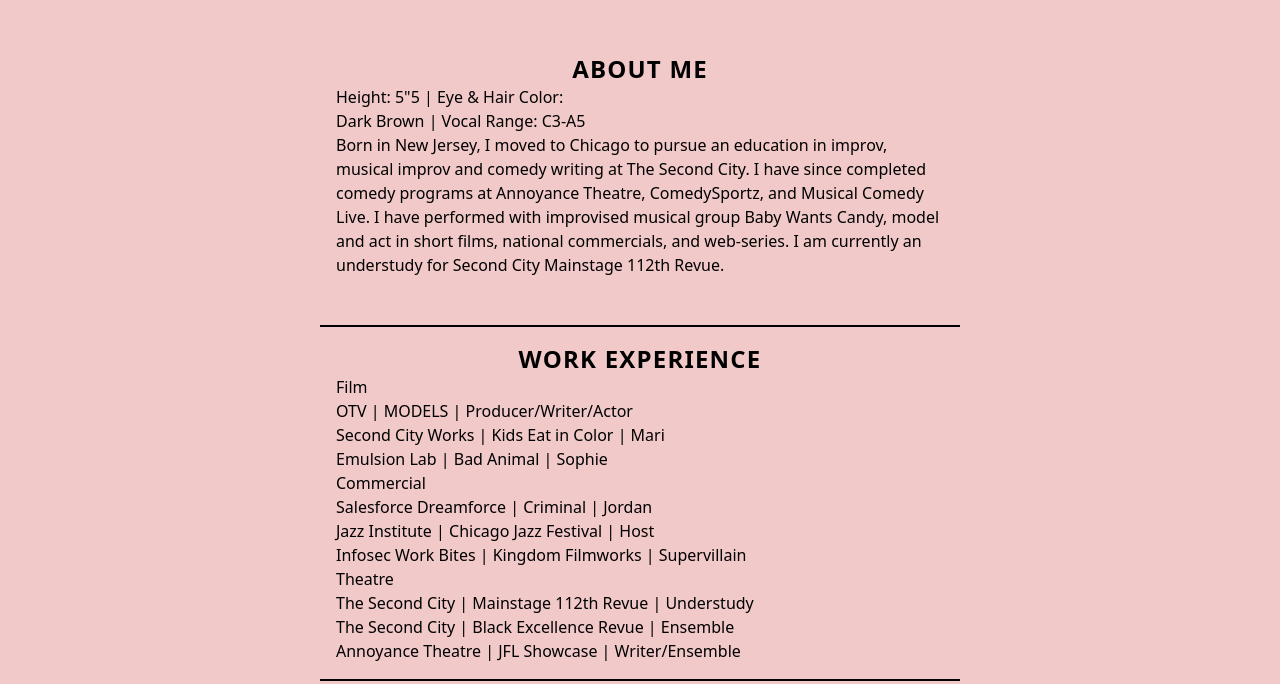
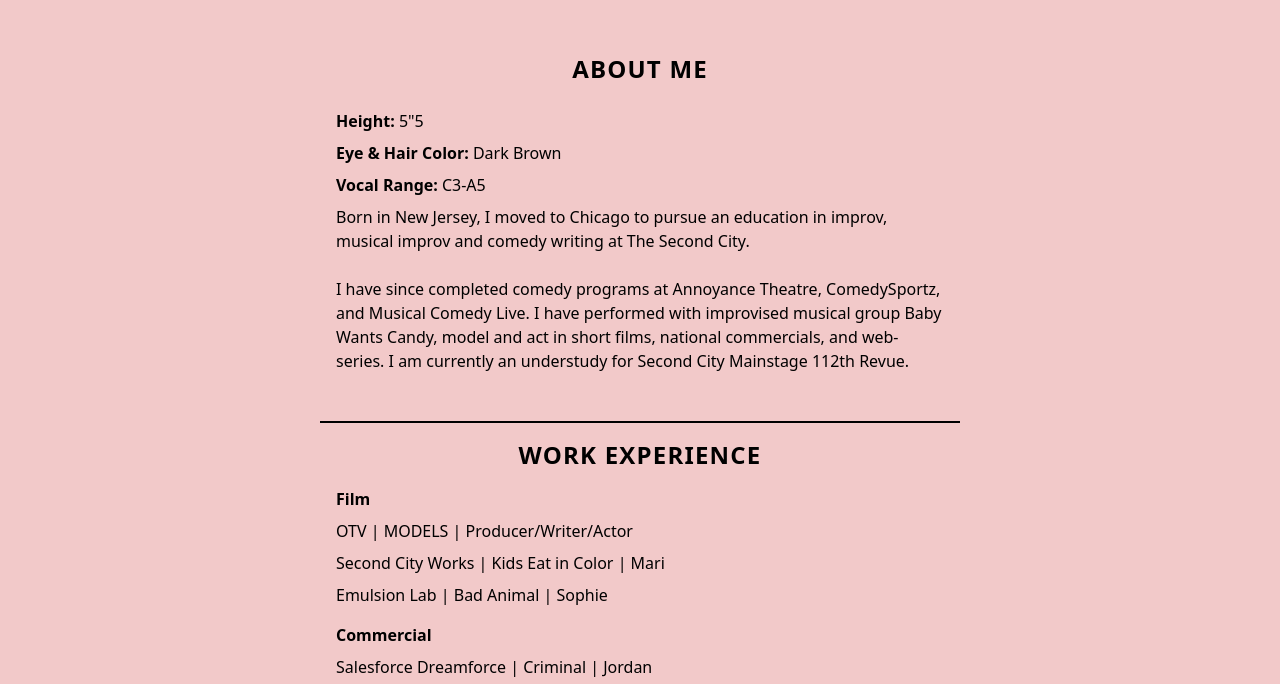
Before and after one commit to Turtlewords/wanjiku_kairu, a website: page resume.html in a window 1280 px wide. Shown: the part 231-915 px from the top of the page. Drawn offline with Linux system fonts and the light colour scheme.

Commit message:
fortmat resume page

```diff
--- a/resume.html
+++ b/resume.html
@@ -57,17 +57,18 @@
             <h1 class="resume__title py-4 w-4/5 text-center text-2xl font-bold border-10 tracking-wider my-10 max-w-140">RESUME</h1>
 
             <!-- About Me -->
-            <section class="resume__about-me border-b-2 border-black p-4 w-4/5 max-w-160">
-                <h2 class="resume__about__title text-center border-none text-2xl font-bold tracking-wider">ABOUT ME</h2>
-                <p class="about__height-eye">Height: 5"5   |   Eye & Hair Color:</p>
-                <p class="about__color-vocal-range">Dark Brown   |   Vocal Range: C3-A5</p>
-                <p class="resume__about-copy mb-8">Born in New Jersey, I moved to Chicago to pursue an education in improv, musical improv and comedy writing at The Second City. I have since completed comedy programs at Annoyance Theatre, ComedySportz, and Musical Comedy Live. I have performed with improvised musical group Baby Wants Candy, model and act in short films, national commercials, and web-series. I am currently an understudy for Second City Mainstage 112th Revue.</p>
+            <section class="resume__about-me border-b-2 border-black p-4 w-4/5 max-w-160 flex flex-col gap-2">
+                <h2 class="resume__about__title text-center border-none text-2xl font-bold tracking-wider mb-4">ABOUT ME</h2>
+                <p class="about__height"><strong>Height:</strong> 5"5</p>
+                <p class="about__hair-eyes"><strong>Eye & Hair Color:</strong> Dark Brown</p>
+                <p class="about__color-vocal-range"><strong>Vocal Range:</strong> C3-A5</p>
+                <p class="resume__about-copy mb-8">Born in New Jersey, I moved to Chicago to pursue an education in improv, musical improv and comedy writing at The Second City.<br><br> I have since completed comedy programs at Annoyance Theatre, ComedySportz, and Musical Comedy Live. I have performed with improvised musical group Baby Wants Candy, model and act in short films, national commercials, and web-series. I am currently an understudy for Second City Mainstage 112th Revue.</p>
             </section>
             <!-- Work experience -->
-            <section class="resume__work border-b-2 border-black p-4 w-4/5 max-w-160">
+            <section class="resume__work border-b-2 border-black p-4 w-4/5 max-w-160 flex flex-col gap-4">
                 <h2 class="resume__work__title text-center border-none text-2xl font-bold tracking-wider">WORK EXPERIENCE</h2>
-                <div class="film">
-                    <h3 class="film__head">Film</h3>
+                <div class="film flex flex-col gap-2">
+                    <h3 class="film__head"><strong>Film</strong></h3>
                     <div class="film__item">
                         <p class="film__title">OTV   |   MODELS   |   Producer/Writer/Actor</p>
                     </div>
@@ -81,8 +82,8 @@
                     </div>
                 </div>
 
-                <div class="commercial">
-                    <h3 class="commercial__head">Commercial</h3>
+                <div class="commercial flex flex-col gap-2">
+                    <h3 class="commercial__head"><strong>Commercial</strong></h3>
                     <div class="commercial__item">
                         <p class="commercial__title">Salesforce Dreamforce   |   Criminal   |   Jordan</p>
                     </div>
@@ -96,8 +97,8 @@
                     </div>
                 </div>
 
-                <div class="theatre">
-                    <h3 class="theatre__head">Theatre</h3>
+                <div class="theatre flex flex-col gap-2">
+                    <h3 class="theatre__head"><strong>Theatre</strong></h3>
                     <div class="theatre__item">
                         <p class="theatre__title">The Second City   |   Mainstage 112th Revue   |  Understudy</p>
                     </div>
@@ -114,7 +115,7 @@
 
             <!-- Training & Workshops -->
 
-            <section class="training border-b-2 border-black p-4 w-4/5 max-w-160">
+            <section class="training border-b-2 border-black p-4 w-4/5 max-w-160 flex flex-col gap-4">
                 <h2 class="training__head text-center border-none text-2xl font-bold tracking-wider">TRAINING & WORKSHOPS</h2>
                 <div class="training__item">
                     <p class="training__title">The Second City   |   Conservatory & Musical Conservatory</p>
@@ -130,7 +131,7 @@
             </section>
             <!-- Special Skills -->
             <section class="special-skills border-b-2 border-black p-4 w-4/5 max-w-160">
-                <h2 class="special-skills__head text-center border-none text-2xl font-bold tracking-wider">SPECIAL SKILLS</h2>
+                <h2 class="special-skills__head text-center border-none text-2xl font-bold tracking-wider mb-4">SPECIAL SKILLS</h2>
                 <p class="special-skills__copy">Singing, improvisation, musical improvisation, harmony, accents & dialects, driving manual, roller skating, biking, swimming, hiking, running</p>
             </section>
             <!-- Download full resume -->
```
Also changed, not shown: src/output.css.
